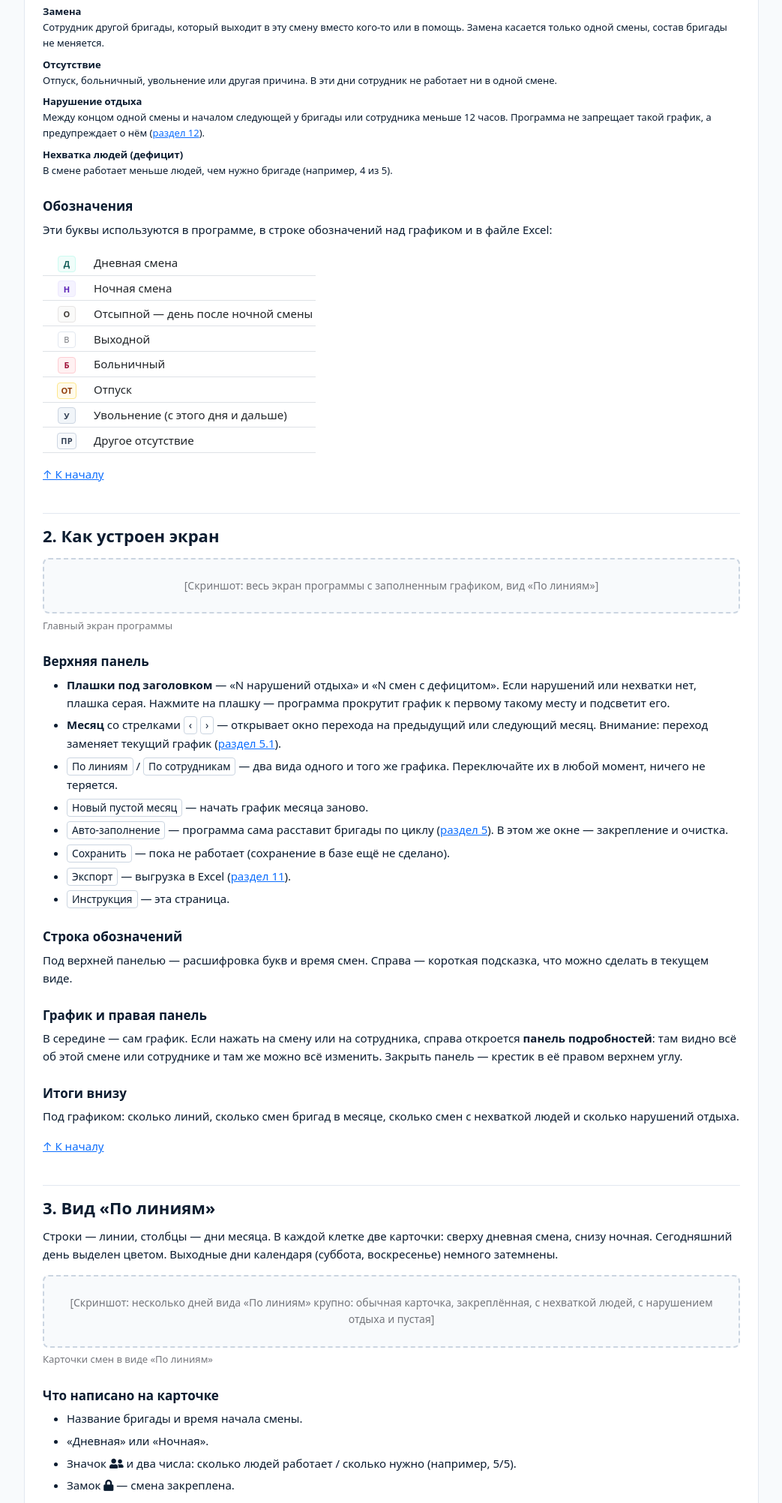
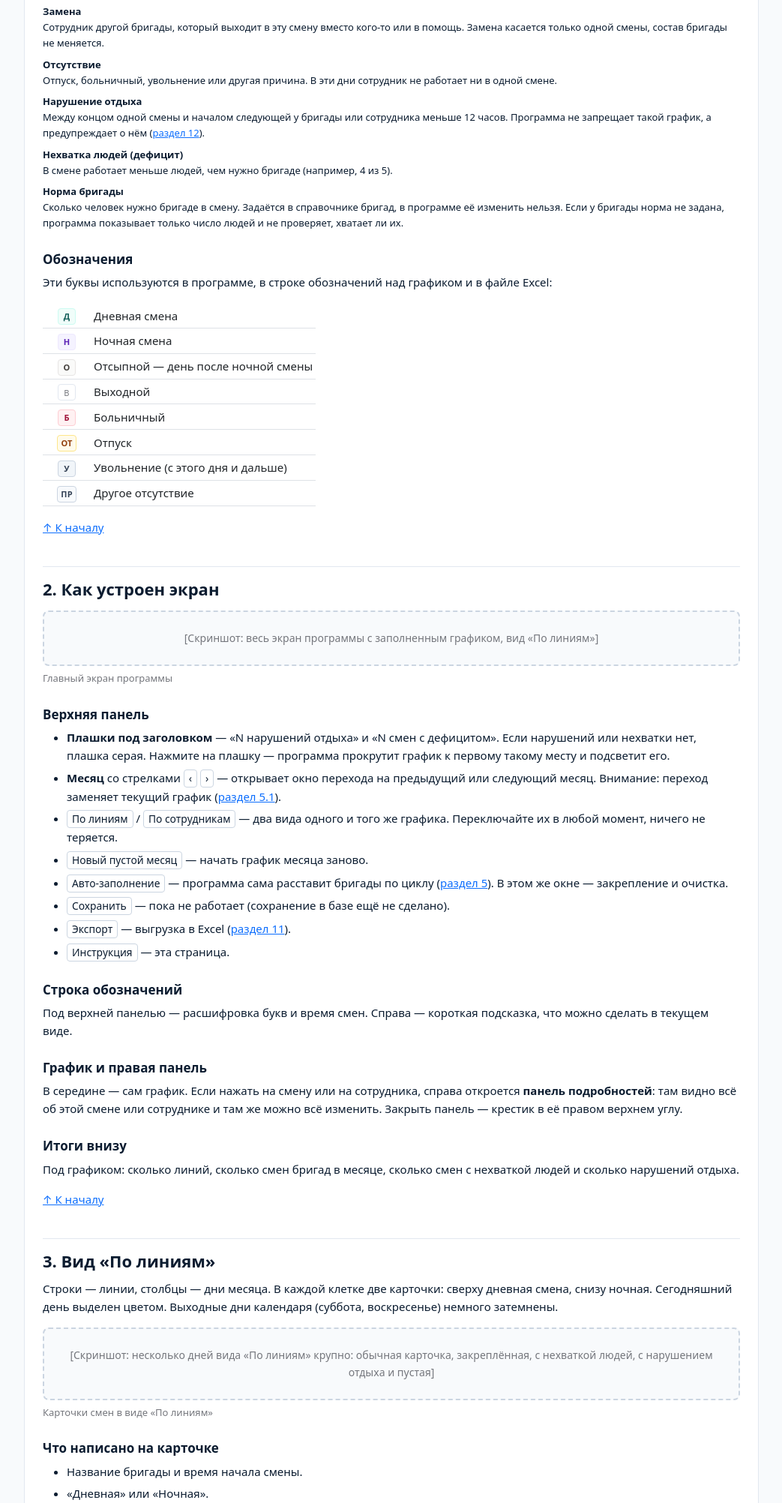
Before and after one commit to NogameNo-life/employee-scheduling, a Spring Boot app: page /instruction.html in a window 1280 px wide. Shown: the part 1268-3272 px from the top of the page at 75% size, without its empty margins (118-1161 px from the left). Run offline with Spring Boot 4, Linux system fonts and the light colour scheme; some of the project's set-up classes (security, data sources, template engines, error pages and the like) are left out, and stand-ins take their place; some libraries are stand-ins or nearby versions.

Commit message:
Update instruction

```diff
--- a/src/main/resources/static/instruction.html
+++ b/src/main/resources/static/instruction.html
@@ -175,6 +175,10 @@
 
       <dt>Нехватка людей (дефицит)</dt>
       <dd>В смене работает меньше людей, чем нужно бригаде (например, 4 из 5).</dd>
+
+      <dt>Норма бригады</dt>
+      <dd>Сколько человек нужно бригаде в смену. Задаётся в справочнике бригад, в программе её изменить нельзя. Если
+        у бригады норма не задана, программа показывает только число людей и не проверяет, хватает ли их.</dd>
     </dl>
 
     <h3>Обозначения</h3>
@@ -252,7 +256,8 @@
       <li>Название бригады и время начала смены.</li>
       <li>«Дневная» или «Ночная».</li>
       <li>Значок <span class="fas fa-user-friends"></span> и два числа: сколько людей работает / сколько нужно
-        (например, 5/5).</li>
+        (например, 5/5). Если у бригады не задана норма, стоит только одно число — сколько людей работает
+        (например, 10).</li>
       <li>Замок <span class="fas fa-lock"></span> — смена закреплена.</li>
     </ul>
     <p>Если навести мышь на карточку, появится подсказка: бригада, смена, дата, число людей и предупреждения.</p>
@@ -260,7 +265,7 @@
     <h3>Цвет карточки</h3>
     <ul>
       <li><strong>Обычная</strong> (бирюзовая — день, сиреневая — ночь) — всё в порядке.</li>
-      <li><strong>Розовая</strong> — в смене не хватает людей.</li>
+      <li><strong>Розовая</strong> — в смене не хватает людей (только для бригад с заданной нормой).</li>
       <li><strong>Оранжевая рамка</strong> — нарушение отдыха: бригада работает слишком скоро после предыдущей
         смены.</li>
       <li><strong>Пунктирная с плюсом</strong> <span class="fas fa-plus"></span> — на это место бригада ещё не
@@ -269,7 +274,9 @@
 
     <h3>Заголовок дня</h3>
     <p>Под номером дня и днём недели — сколько людей во всех сменах этого дня и сколько нужно (например, 58 / 60).
-      Если людей не хватает, число выделено.</p>
+      Если людей не хватает, число выделено. Если у части бригад норма не задана, считаются только смены бригад с
+      нормой — наведите мышь на число, в подсказке будет общее число людей за день. Если нормы нет ни у одной
+      бригады дня, стоит только число людей.</p>
 
     <h3>Что можно сделать</h3>
     <ul>
@@ -396,13 +403,18 @@
       <li>В разделе <span class="ui">Очередь бригад по линиям</span> возле нужной линии нажмите
         <span class="ui">Задать очередь бригад</span>.</li>
       <li>В поле <span class="ui">Первый день</span> оставьте 1-е число (или выберите другой день).</li>
+      <li>В поле <span class="ui">По дату</span> уже стоит последний день месяца. Поменяйте его, если линию нужно
+        заполнить только до какого-то числа. Эта дата используется только кнопкой
+        <span class="ui">Поставить и заполнить линию</span> и не может быть раньше четвёртого дня очереди.</li>
       <li>Для четырёх дней подряд выберите, какая бригада работает <strong>днём</strong>. Нужно минимум 3 разные
         бригады — четвёртую программа подставит сама. Сначала в списке идут бригады этой линии, ниже —
         <span class="ui">Другие линии</span>: можно поставить любую бригаду.</li>
       <li>Нажмите:
         <ul>
           <li><span class="ui">Поставить и заполнить линию</span> — очередь будет поставлена, и линия сразу
-            заполнится до конца месяца;</li>
+            заполнится по дату из поля <span class="ui">По дату</span>. Если на линии уже стоят незакреплённые
+            смены, программа спросит, перезаписать их или только дополнить пустые места
+            (<a href="#filled">раздел 5.5</a>);</li>
           <li>или <span class="ui">Поставить очередь</span> — очередь будет поставлена, а вы вернётесь в окно
             авто-заполнения. Так можно задать очередь для нескольких линий и потом заполнить все линии одной
             кнопкой <span class="ui">Заполнить</span>: линии с очередью пойдут по ней, остальные — по
@@ -412,7 +424,7 @@
     </ol>
 
     <figure class="shot">
-      <div class="shot-placeholder">[Скриншот: окно «Очередь бригад» с выбранными бригадами]</div>
+      <div class="shot-placeholder">[Скриншот: окно «Очередь бригад» с выбранными бригадами и полями «Первый день» и «По дату»]</div>
       <figcaption>Окно «Очередь бригад»</figcaption>
     </figure>
 
@@ -718,6 +730,9 @@
     <p>Смена розовая, а в карточке, например, 4/5 — работает меньше людей, чем нужно бригаде. Обычно это из-за
       отпуска, больничного или снятия. Откройте смену и добавьте человека или поставьте замену
       (<a href="#people">раздел 7</a>). Плашка «N смен с дефицитом» вверху ведёт к первой такой смене.</p>
+    <p>Нехватка проверяется только у бригад, у которых задана норма. Если на карточке одно число (например, 10)
+      вместо двух, норма бригады не задана, и программа не может сказать, хватает ли людей. Норму заполняют в
+      справочнике бригад — обратитесь к тому, кто его ведёт (<a href="#trouble">раздел 14</a>).</p>
 
     <p class="back-to-top"><a href="#">↑ К началу</a></p>
 
@@ -747,6 +762,10 @@
       <dt>Почему бригады идут не в том порядке?</dt>
       <dd>Если на линии нет закреплённых смен, используется порядок по умолчанию. Задайте свою очередь
         (<a href="#queue">раздел 5.3</a>).</dd>
+
+      <dt>Почему на карточке одно число, а не два (например, 10, а не 10/5)?</dt>
+      <dd>У бригады в справочнике не задана норма — сколько человек нужно в смену. Программа показывает, сколько
+        людей работает, но не проверяет нехватку. Сообщите об этом тому, кто ведёт справочник бригад.</dd>
 
       <dt>Можно поставить бригаду на чужую линию?</dt>
       <dd>Да. В списке бригад сначала идут бригады этой линии, ниже — бригады других линий.</dd>
```
